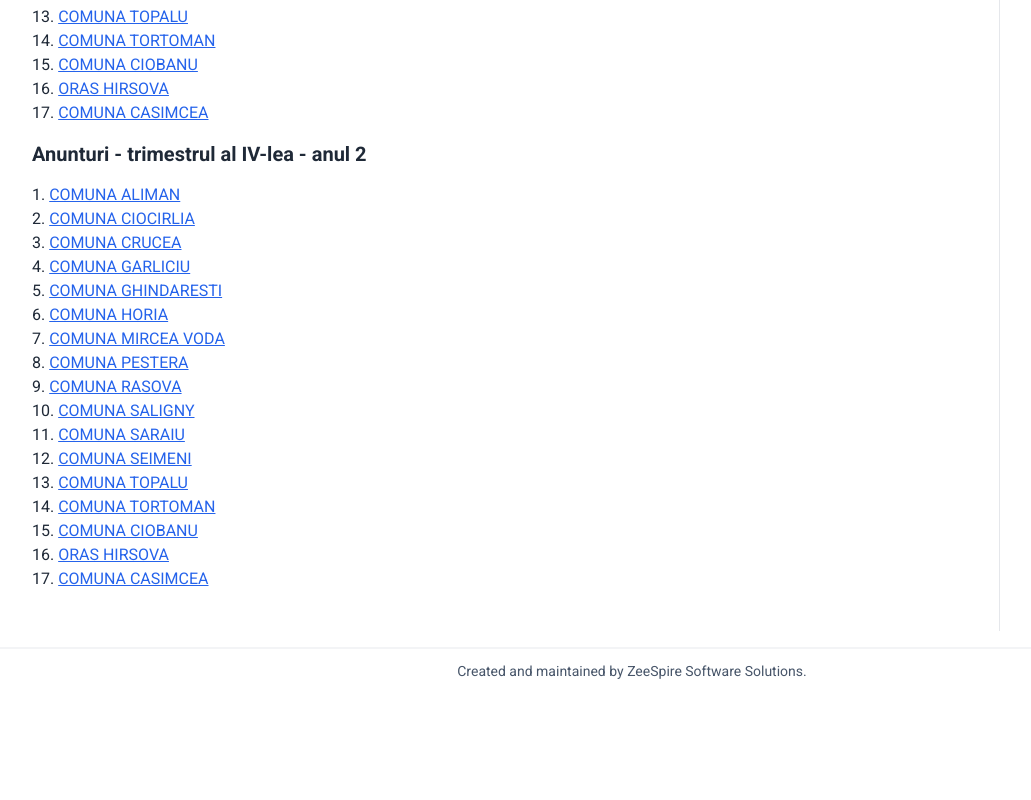
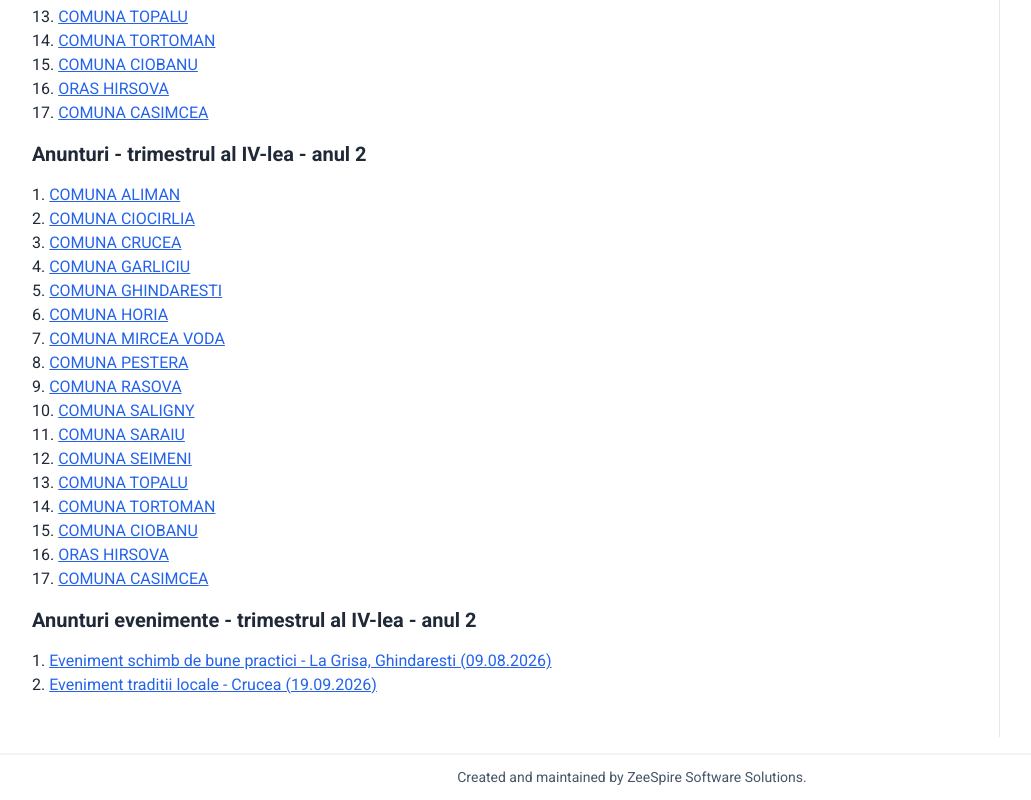
Before and after one commit to ZeeSpire/gal-site, a plain HTML site: page media/actiuni-animare/index.html in a window 1280 px wide. Shown: the part 4147-4947 px from the top of the page, without its empty margins (8-1039 px from the left). Before the commit the page ends 4841 px from the top, so only its background shows below. Drawn offline with Linux system fonts and the light colour scheme.

Commit message:
Add event announcements Crucea and La Grisa (an 2 trim 4) to Actiuni animare
Co-Authored-By: Claude Opus 5.5 <noreply@anthropic.com>
Claude-Session: https://claude.ai/code/session_011ipvuB7LV9AMQTHzDwSTR8

```diff
--- a/media/actiuni-animare/index.html
+++ b/media/actiuni-animare/index.html
@@ -273,6 +273,11 @@
   <li>16. <a class="link" href="../../media/actiuni-animare/anunturi-an-2-trim-4/anunt-harsova.docx">ORAS HIRSOVA</a></li>
   <li>17. <a class="link" href="../../media/actiuni-animare/anunturi-an-2-trim-4/anunt-casimcea.docx">COMUNA CASIMCEA</a></li>
 </ul>
+<h2>Anunturi evenimente - trimestrul al IV-lea - anul 2</h2>
+<ul class="list-none">
+  <li>1. <a class="link" href="../../media/actiuni-animare/anunturi-an-2-trim-4/anunt-eveniment-la-grisa.pdf">Eveniment schimb de bune practici - La Grisa, Ghindaresti (09.08.2026)</a></li>
+  <li>2. <a class="link" href="../../media/actiuni-animare/anunturi-an-2-trim-4/anunt-eveniment-crucea.pdf">Eveniment traditii locale - Crucea (19.09.2026)</a></li>
+</ul>
 </main>
 <aside class="sidebar">
   <div class="card">
```
Also changed, not shown: 2 other files.
